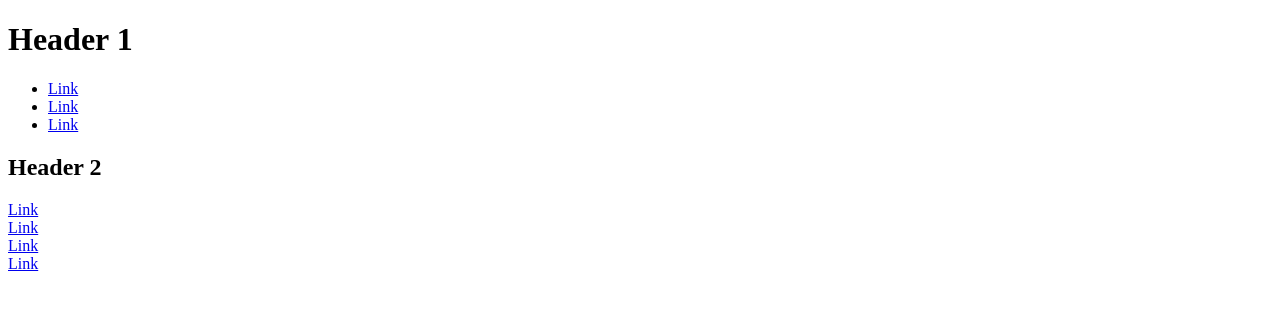
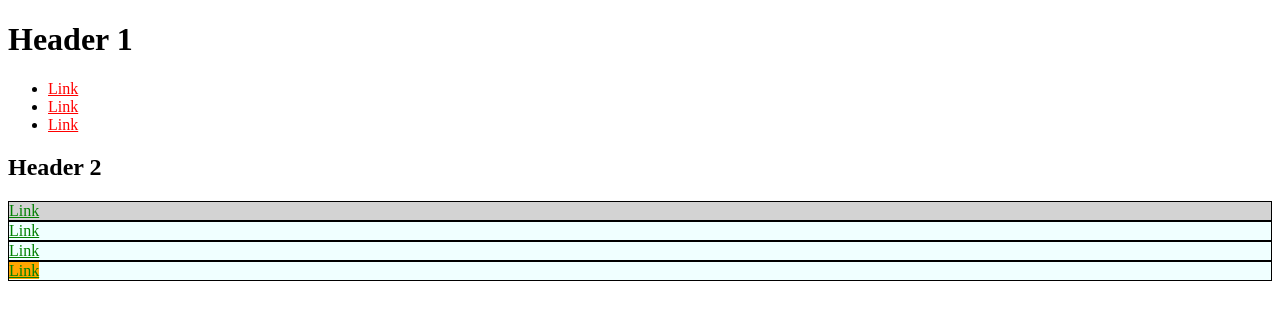
Before and after one commit to webjazznl/learnenough-css, a plain HTML site: page index.html in a window 1280 px wide. Drawn offline with Linux system fonts and the light colour scheme.

Commit message:
Add selectors ids and classes

```diff
--- a/index.html
+++ b/index.html
@@ -4,6 +4,31 @@
   <head>
     <meta charset="utf-8">
     <title>Test page: Don't Panic</title>
+    <style>
+      li a {
+        color: red;
+      }
+      div {
+        border: 1px solid black;
+      }
+
+      #exec-bio {
+        background-color: lightgray;
+      }
+      .bio-box {
+        border: 1px solid black;
+      }
+      .bio-box a {
+        color: green;
+      }
+
+      #warning {
+        background-color: orange;
+      }
+      .info {
+        background-color: azure;
+      }
+    </style>
   </head>
   <body>
     <h1>Header 1</h1>
@@ -13,9 +38,10 @@
       <li><a href="#">Link</a></li>
     </ul>
     <h2>Header 2</h2>
-    <div><a href="#">Link</a></div>
-    <div><a href="#">Link</a></div>
-    <div><a href="#">Link</a></div>
-    <div><a href="#">Link</a></div>
+    <!-- background-color from id wins!.. -->
+    <div id="exec-bio" class="bio-box info"><a href="#">Link</a></div>
+    <div class="bio-box info"><a href="#">Link</a></div>
+    <div class="bio-box info"><a href="#">Link</a></div>
+    <div class="bio-box info"><a href="#" id="warning">Link</a></div>
   </body>
 </html>
```
